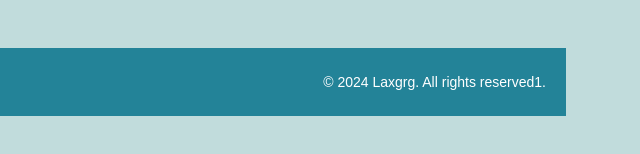
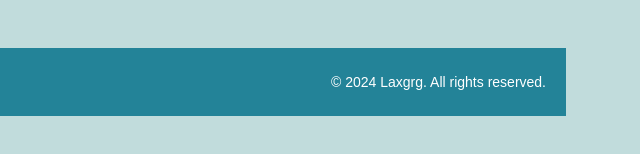
Before and after one commit to Laxgrg/Laxgrg.github.io, a plain HTML site: page index.html in a window 1280 px wide. Shown: the part 1067-1221 px from the top of the page, 640-1280 px from the left. Drawn offline with Linux system fonts and the light colour scheme.

Commit message:
reverted extra text

```diff
--- a/index.html
+++ b/index.html
@@ -83,7 +83,7 @@
         <a href="mailto:example@example.com"><i class="fas fa-envelope"></i></a>
       </div>
 
-      <p class="copyright">&copy; 2024 Laxgrg. All rights reserved1.</p>
+      <p class="copyright">&copy; 2024 Laxgrg. All rights reserved.</p>
     </footer>
   </body>
 </html>
```
